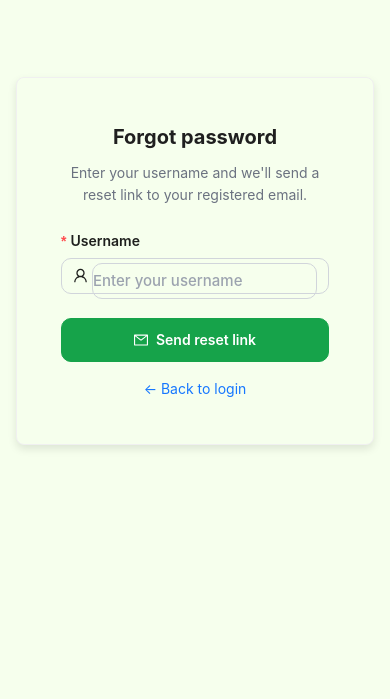
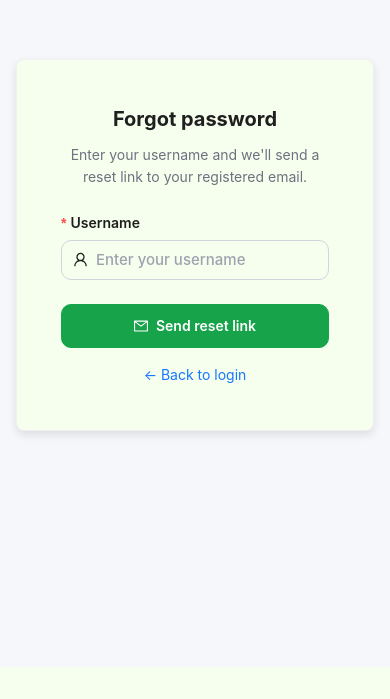
Before and after one commit to poojaaa06/CapstoneProject, a React (Create React App) app: page /forgot-password in a window 390 px wide. Shown: the part 177-876 px from the top of the page. After the commit the page ends 844 px from the top, so only its background shows below. Built offline with nearby package versions, Linux system fonts and the light colour scheme; no server answers.

Commit message:
Fixed CSS for Login and Forgot Password

```diff
--- a/src/components/ForgotPassword/forgotPassword.css
+++ b/src/components/ForgotPassword/forgotPassword.css
@@ -1,28 +1,43 @@
+html,
+body,
+#root {
+  height: 100%;
+  margin: 0;
+  padding: 0;
+}
+
 .forgot-password-page {
   min-height: 100vh;
+  width: 100%;
+
   display: flex;
   align-items: center;
   justify-content: center;
+
   padding: 24px;
-  /* background: var(--app-bg, #f5f7fa);  */
+  box-sizing: border-box;
+
+  background: #f5f7fa;
 }
 
 .forgot-password-card {
   width: 100%;
   max-width: 420px;
+
+  border-radius: 12px;
+  box-shadow: 0 4px 16px rgba(0, 0, 0, 0.08);
 }
 
 .forgot-password-title {
-  margin: 0 0 8px 0;
-  /* font-size: 24px;  */
-  color: var(--app-text, #1f1f1f);
+  margin: 0 0 8px;
   text-align: center;
+  color: #1f1f1f;
 }
 
 .forgot-password-subtitle {
-  margin: 0 0 24px 0;
+  margin: 0 0 24px;
   font-size: 14px;
-  color: var(--app-text-muted, #6b7280);
+  color: #6b7280;
   text-align: center;
 }
 
@@ -36,13 +51,65 @@
   font-size: 14px;
 }
 
+/* Prevent form items from overlapping */
+.forgot-password-card .ant-form-item {
+  margin-bottom: 20px;
+  overflow: visible;
+}
 
+/* Validation message spacing */
+.forgot-password-card .ant-form-item-explain,
+.forgot-password-card .ant-form-item-extra {
+  margin-top: 6px;
+  min-height: 22px;
+  overflow: visible;
+}
+
+/* Fix Password Input double border */
+.forgot-password-card .ant-input-affix-wrapper .ant-input {
+  border: none !important;
+  outline: none !important;
+  box-shadow: none !important;
+  background: transparent;
+}
+
+.forgot-password-card .ant-input-affix-wrapper {
+  display: flex;
+  align-items: center;
+}
+
+/* Center icon vertically */
+.forgot-password-card .ant-input-prefix {
+  display: inline-flex;
+  align-items: center;
+  justify-content: center;
+  margin-right: 8px;
+}
+
+/* Better input height */
+.forgot-password-card .ant-input,
+.forgot-password-card .ant-input-affix-wrapper {
+  min-height: 40px;
+}
+
+/* Focus styling */
 .forgot-password-card :focus-visible {
-  outline: 2px solid var(--app-focus, #1677ff);
+  outline: 2px solid #1677ff;
   outline-offset: 2px;
 }
 
+/* Mobile */
 @media (max-width: 480px) {
-  .forgot-password-page { padding: 16px; }
-  .forgot-password-title { font-size: 20px; }
+  .forgot-password-page {
+    padding: 16px;
+  }
+
+  .forgot-password-card {
+    max-width: 100%;
+    border-radius: 8px;
+  }
+
+  .forgot-password-title {
+    font-size: 20px;
+  }
 }
--- a/src/components/Login/index.tsx
+++ b/src/components/Login/index.tsx
@@ -8,8 +8,6 @@
   Input,
   Checkbox,
   Button,
-  Row,
-  Col,
   Typography,
   notification,
 } from "antd";
@@ -22,7 +20,6 @@
 import {
   LoginFormValues,
   LoginApiResponse,
-  SummaryApiResponse,
 } from "src/types/auth.type";
 
 import "./login.css";
@@ -42,12 +39,14 @@
   const fetchSummary = async (sessionId: string): Promise<void> => {
     try {
       const response = await getSummaryAPI(sessionId);
-    const summaryData = response?.data?.userSummary || response?.data?.data?.userSummary;
+
+      const summaryData =
+        response?.data?.userSummary ||
+        response?.data?.data?.userSummary;
 
       console.log("Summary data received:", summaryData);
 
       if (summaryData) {
-      // ✅ Add the SAME hardcoded roles and services as registration
         const sessionUserDetails = {
           user_unique_id: summaryData.user_unique_id,
           user_first_name: summaryData.user_first_name,
@@ -67,9 +66,10 @@
           user_gender: summaryData.user_gender,
           user_dob: summaryData.user_dob,
           prefix: summaryData.prefix || "91",
-        // 🔑 THIS IS THE KEY - hardcode these like registration does!
-        roles: ["admin"],     // ← Hardcoded
-        services: [           // ← Hardcoded
+
+          roles: ["admin"],
+
+          services: [
             "Manage Machines 3D",
             "Maintenance Orders",
             "Work Instructions",
@@ -80,12 +80,17 @@
             "Profile",
             "Events",
             "Analytics",
-          "Rewards"
+            "Rewards",
           ],
         };
 
-      sessionStorage.setItem("userDetails", JSON.stringify(sessionUserDetails));
+        sessionStorage.setItem(
+          "userDetails",
+          JSON.stringify(sessionUserDetails)
+        );
+
         sessionStorage.setItem("sessionId", sessionId);
+
         setUserDetails(sessionUserDetails);
 
         navigate("/dashboard", { replace: true });
@@ -94,6 +99,7 @@
       }
     } catch (error) {
       console.error("Fetch summary error:", error);
+
       notification.error({
         message: "Unable to load your profile. Please try again.",
       });
@@ -103,6 +109,7 @@
   const formik = useFormik<LoginFormValues>({
     initialValues,
     validationSchema: loginSchema,
+
     onSubmit: async (values) => {
       if (!SECRET_KEY) {
         notification.error({
@@ -111,9 +118,9 @@
         return;
       }
 
-      const encryptedPassword: string = CryptoJS.AES.encrypt(
+      const encryptedPassword = CryptoJS.AES.encrypt(
         values.user_password,
-        SECRET_KEY,
+        SECRET_KEY
       ).toString();
 
       try {
@@ -145,8 +152,6 @@
 
   return (
     <main className="lp-wrapper" aria-labelledby="lp-title">
-      <Row justify="center" align="middle" className="lp-row">
-        <Col xs={24} sm={20} md={14} lg={10} xl={8}>
       <Card className="lp-card" variant="outlined">
         <Typography.Title
           level={1}
@@ -227,7 +232,7 @@
               onChange={(e) =>
                 formik.setFieldValue(
                   "remember",
-                      e.target.checked,
+                  e.target.checked
                 )
               }
             >
@@ -266,8 +271,6 @@
           </div>
         </Form>
       </Card>
-        </Col>
-      </Row>
     </main>
   );
 };
--- a/src/components/Login/login.css
+++ b/src/components/Login/login.css
@@ -1,42 +1,55 @@
+html,
+body,
+#root {
+  height: 100%;
+  margin: 0;
+  padding: 0;
+}
+
 .lp-wrapper {
   min-height: 100vh;
   width: 100%;
+  background-color: #f0f2f5;
+
   display: flex;
   align-items: center;
   justify-content: center;
+
   padding: 16px;
-  background-color: #f0f2f5;
-  overflow: hidden;
   box-sizing: border-box;
+}
+
+.lp-row {
+  width: 100%;
+  min-height: 100vh; /* Important */
 }
 
 .lp-card {
   width: 100%;
   max-width: 420px;
   border-radius: 12px;
+  box-shadow: 0 4px 12px rgba(0, 0, 0, 0.08);
 }
 
 .lp-title {
-  margin: 0 0 4px 0;
+  margin: 0 0 4px;
   font-size: 24px;
   font-weight: 600;
+  text-align: center;
   color: #111827;
-  text-align: center;
 }
 
 .lp-subtitle {
-  margin: 0 0 20px 0;
+  margin: 0 0 20px;
+  text-align: center;
   font-size: 14px;
-  color: #374151;
-  text-align: center;
+  color: #6b7280;
 }
 
 .lp-actions-row {
   display: flex;
   justify-content: space-between;
   align-items: center;
-  gap: 8px;
-  margin-top: 4px;
 }
 
 .lp-link-btn {
@@ -47,58 +60,37 @@
   width: 100%;
 }
 
-.lp-row {
-  width: 100%;
-}
-
-
 .lp-card :focus-visible {
   outline: 3px solid #1d4ed8;
   outline-offset: 2px;
 }
 
-/* ===================================================
-   FIX: Double border on Input.Password in AntD v5.
-   Input.Password renders:
-     <span class="ant-input-affix-wrapper">  ← has border
-       <input class="ant-input" />            ← ALSO has border
-     </span>
-   Both show a border in error / focus state → double ring.
-   Fix: kill the inner input's border so only the wrapper shows.
-   =================================================== */
+/* Fix AntD Password Input Border */
 
 .lp-card .ant-input-affix-wrapper .ant-input {
   border: none !important;
+  outline: none !important;
   box-shadow: none !important;
-  outline: none !important;
 }
 
 .lp-card .ant-input-affix-wrapper {
-  box-shadow: none !important;
   display: flex;
   align-items: center;
 }
 
-/* ===================================================
-   FIX: Prefix icon (UserOutlined / LockOutlined) not
-   vertically centered with the typed text.
-   =================================================== */
 .lp-card .ant-input-affix-wrapper .ant-input-prefix {
   display: inline-flex;
   align-items: center;
+  justify-content: center;
   margin-right: 8px;
   line-height: 1;
 }
 
-.lp-card .ant-input-affix-wrapper .ant-input {
-  line-height: 1.5;
-}
-
+.lp-card .ant-input-affix-wrapper:focus,
 .lp-card .ant-input-affix-wrapper:focus-within {
   box-shadow: none !important;
 }
 
-/* Ensure validation help text is never hidden / clipped */
 .lp-card .ant-form-item {
   overflow: visible;
 }
@@ -109,6 +101,15 @@
 }
 
 @media (max-width: 480px) {
-  .lp-card { border-radius: 8px; }
-  .lp-title { font-size: 20px; }
+  .lp-wrapper {
+    padding: 12px;
+  }
+
+  .lp-card {
+    border-radius: 8px;
+  }
+
+  .lp-title {
+    font-size: 20px;
+  }
 }
```
Also changed, not shown: 2 other files (tests, documents, lock files or other folders). Lines whose indentation alone changed are shown as unchanged.
